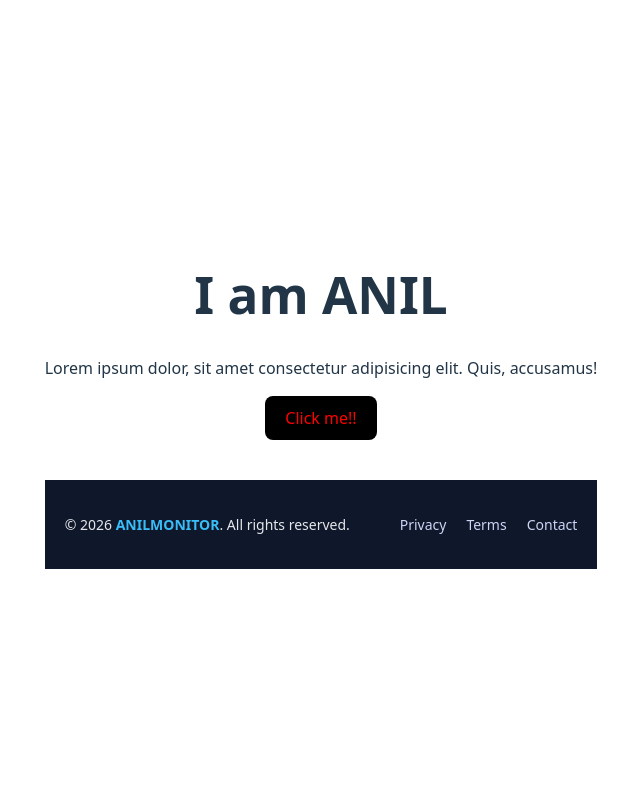
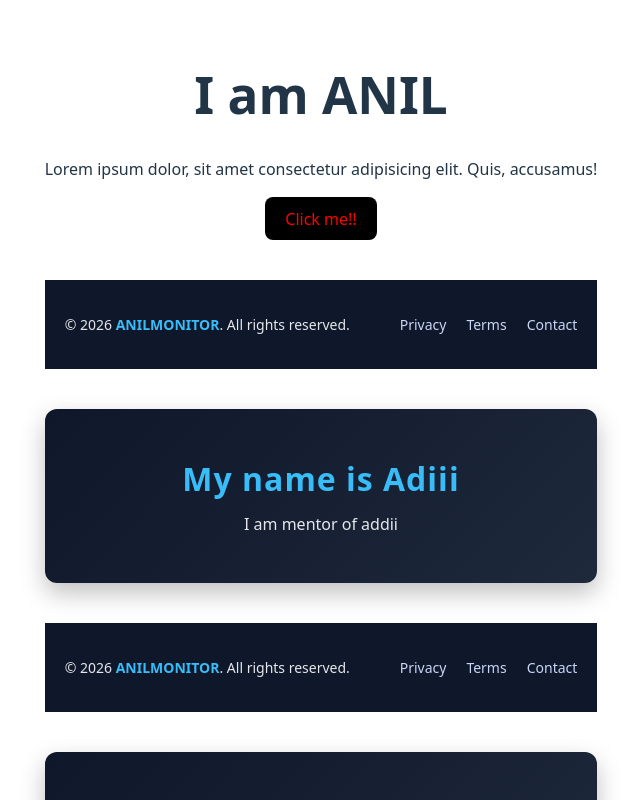
Before and after one commit to anilmonitor/viteTest, a React (Vite) app: page / in a window 1280 px wide. Shown: the top 800 px of the page, without its empty margins (319-959 px from the left). Built offline with nearby package versions, Linux system fonts and the light colour scheme.

Commit message:
Project upload

```diff
--- /dev/null
+++ b/src/Aditya.css
@@ -0,0 +1,39 @@
+/* Container styling */
+.aditya-container {
+  max-width: 600px;
+  margin: 40px auto;
+  padding: 30px;
+
+  background: linear-gradient(135deg, #0f172a, #1e293b);
+  border-radius: 12px;
+
+  text-align: center;
+  box-shadow: 0 10px 25px rgba(0, 0, 0, 0.25);
+}
+
+/* Heading */
+.aditya-container h1 {
+  font-size: 32px;
+  color: #38bdf8;
+  margin-bottom: 12px;
+  letter-spacing: 1px;
+}
+
+/* Paragraph */
+.aditya-container p {
+  font-size: 16px;
+  color: #e5e7eb;
+  line-height: 1.6;
+}
+
+/* Mobile responsive */
+@media (max-width: 600px) {
+  .aditya-container {
+    margin: 20px;
+    padding: 20px;
+  }
+
+  .aditya-container h1 {
+    font-size: 26px;
+  }
+}
--- a/src/App.jsx
+++ b/src/App.jsx
@@ -2,7 +2,7 @@
 import './App.css'
 import Anil from "./Anil"
 import Footer from "./Footer"
-
+import Aditya from "./aditya"
 
 
 
@@ -12,6 +12,9 @@ function App() {
     <div>
       <Anil />
       <Footer />
+      < Aditya />
+       <Footer />
+      < Aditya />
     </div>
   );
 }
--- /dev/null
+++ b/src/aditya.jsx
@@ -0,0 +1,11 @@
+import "./Aditya.css";
+function Aditya() {
+    return (
+        <div className="aditya-container">
+            <h1>My name is Adiii</h1>
+            <p>I am mentor of addii</p>
+        </div>
+    );
+}
+
+export default Aditya;
```
Also changed, not shown: package.json (line endings or trailing spaces).
